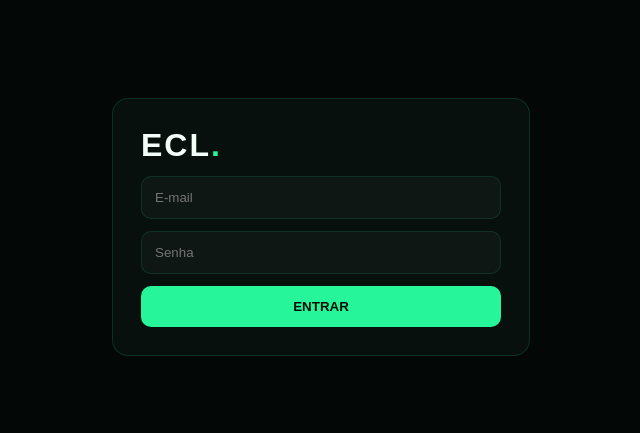
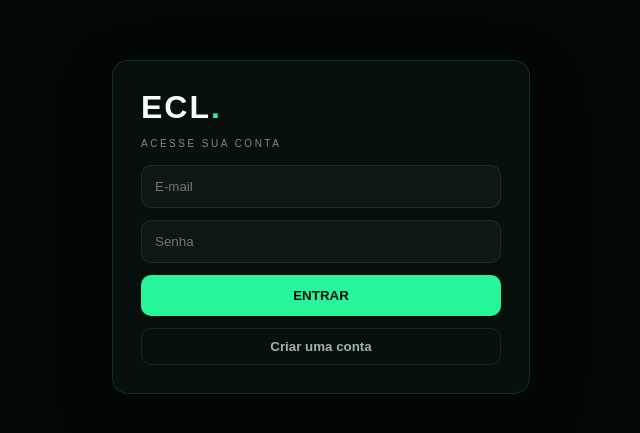
Before and after one commit to luizdosecsu2-a11y/eclipseneee, a React (Vite) app: page / in a window 1280 px wide. Shown: the part 173-606 px from the top of the page, without its empty margins (319-959 px from the left). Built offline with nearby package versions, Linux system fonts and the light colour scheme; no server answers.

Commit message:
Add files via upload

```diff
--- a/src/App.jsx
+++ b/src/App.jsx
@@ -8,6 +8,8 @@ export default function App() {
   const [email, setEmail] = useState("");
   const [senha, setSenha] = useState("");
   const [erro, setErro] = useState("");
+  const [cadastro, setCadastro] = useState(false);
+  const [carregando, setCarregando] = useState(false);
 
   useEffect(() => {
     supabase.auth.getSession().then(({ data }) => {
@@ -43,23 +45,48 @@ export default function App() {
     );
   }
 
-  async function login(e) {
+  async function enviar(e) {
     e.preventDefault();
     setErro("");
+    setCarregando(true);
 
-    const { error } = await supabase.auth.signInWithPassword({
-      email,
-      password: senha,
-    });
+    try {
+      if (cadastro) {
+        const { data, error } = await supabase.auth.signUp({
+          email,
+          password: senha,
+        });
 
-    if (error) setErro(error.message);
+        if (error) throw error;
+
+        if (!data.session) {
+          setErro("Conta criada. Faça login para entrar.");
+          setCadastro(false);
+        }
+      } else {
+        const { error } = await supabase.auth.signInWithPassword({
+          email,
+          password: senha,
+        });
+
+        if (error) throw error;
+      }
+    } catch (err) {
+      setErro(err?.message || "Não foi possível continuar.");
+    } finally {
+      setCarregando(false);
+    }
   }
 
   return (
     <div style={page}>
-      <form onSubmit={login} style={card}>
+      <form onSubmit={enviar} style={card}>
         <div style={{ fontSize: 32, fontWeight: 900, letterSpacing: 2 }}>
           ECL<span style={{ color: "#27F59A" }}>.</span>
+        </div>
+
+        <div style={{ fontSize: 10, letterSpacing: 2.5, color: "#789086", marginBottom: 4 }}>
+          {cadastro ? "CRIAR SUA CONTA" : "ACESSE SUA CONTA"}
         </div>
 
         <input
@@ -77,12 +104,26 @@ export default function App() {
           placeholder="Senha"
           value={senha}
           onChange={(e) => setSenha(e.target.value)}
+          minLength={6}
           required
         />
 
-        {erro && <small style={{ color: "#FF5364" }}>{erro}</small>}
+        {erro && <small style={{ color: "#FF5364", lineHeight: 1.4 }}>{erro}</small>}
 
-        <button style={button}>ENTRAR</button>
+        <button style={button} disabled={carregando}>
+          {carregando ? "AGUARDE..." : cadastro ? "CRIAR CONTA" : "ENTRAR"}
+        </button>
+
+        <button
+          type="button"
+          onClick={() => {
+            setCadastro(!cadastro);
+            setErro("");
+          }}
+          style={secondary}
+        >
+          {cadastro ? "Já tenho uma conta" : "Criar uma conta"}
+        </button>
       </form>
     </div>
   );
@@ -106,6 +147,7 @@ const card = {
   background: "#07100C",
   border: "1px solid rgba(39,245,154,.14)",
   borderRadius: 16,
+  boxShadow: "0 18px 60px rgba(0,0,0,.28)",
 };
 
 const input = {
@@ -124,6 +166,16 @@ const button = {
   background: "#27F59A",
   color: "#021008",
   fontWeight: 800,
+  cursor: "pointer",
+};
+
+const secondary = {
+  padding: 10,
+  border: "1px solid rgba(39,245,154,.12)",
+  borderRadius: 10,
+  background: "transparent",
+  color: "#9CB4A8",
+  fontWeight: 700,
   cursor: "pointer",
 };
 
```
